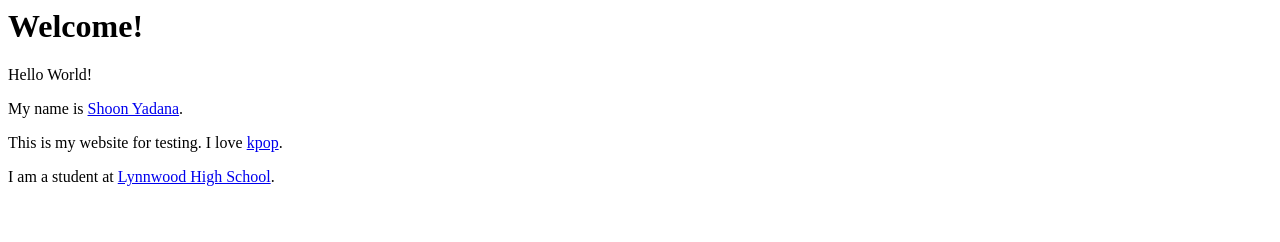
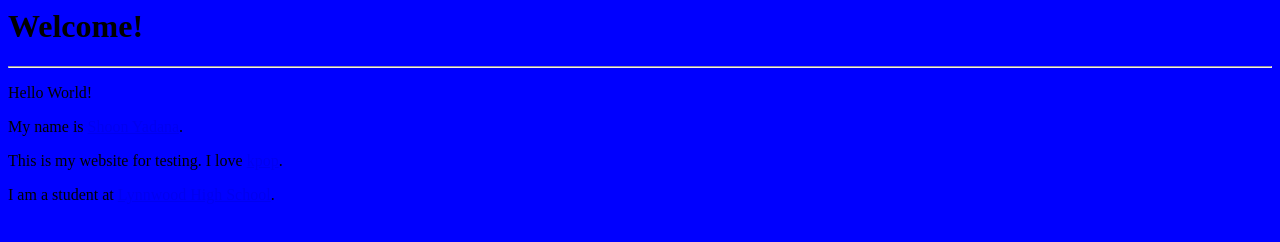
Before and after one commit to ShoonLeYadana/csp-sp2019-test, a plain HTML site: page index.html in a window 1280 px wide. Drawn offline with Linux system fonts and the light colour scheme.

Commit message:
Update index.html

```diff
--- a/index.html
+++ b/index.html
@@ -1,11 +1,12 @@
 <html>
   <title>My Webpage</title>
-  <body>
+  <body bgcolor="blue">
    <h1>Welcome!</h1>
+   <hr>
    <p>Hello World!
-    <p>My name is <a href="https://bit.ly/2wgm9k9">Shoon Yadana</a>.
-    <p>This is my website for testing. I love
+   <p>My name is <a href="https://bit.ly/2wgm9k9">Shoon Yadana</a>.
+   <p>This is my website for testing. I love
     <a href="https://bit.ly/2wj81GI">kpop</a>.
-    <p>I am a student at <a href="https://bit.ly/2VWdFho">Lynnwood High School</a>.
+   <p>I am a student at <a href="https://bit.ly/2VWdFho">Lynnwood High School</a>.
    </body>
 </html>
```
